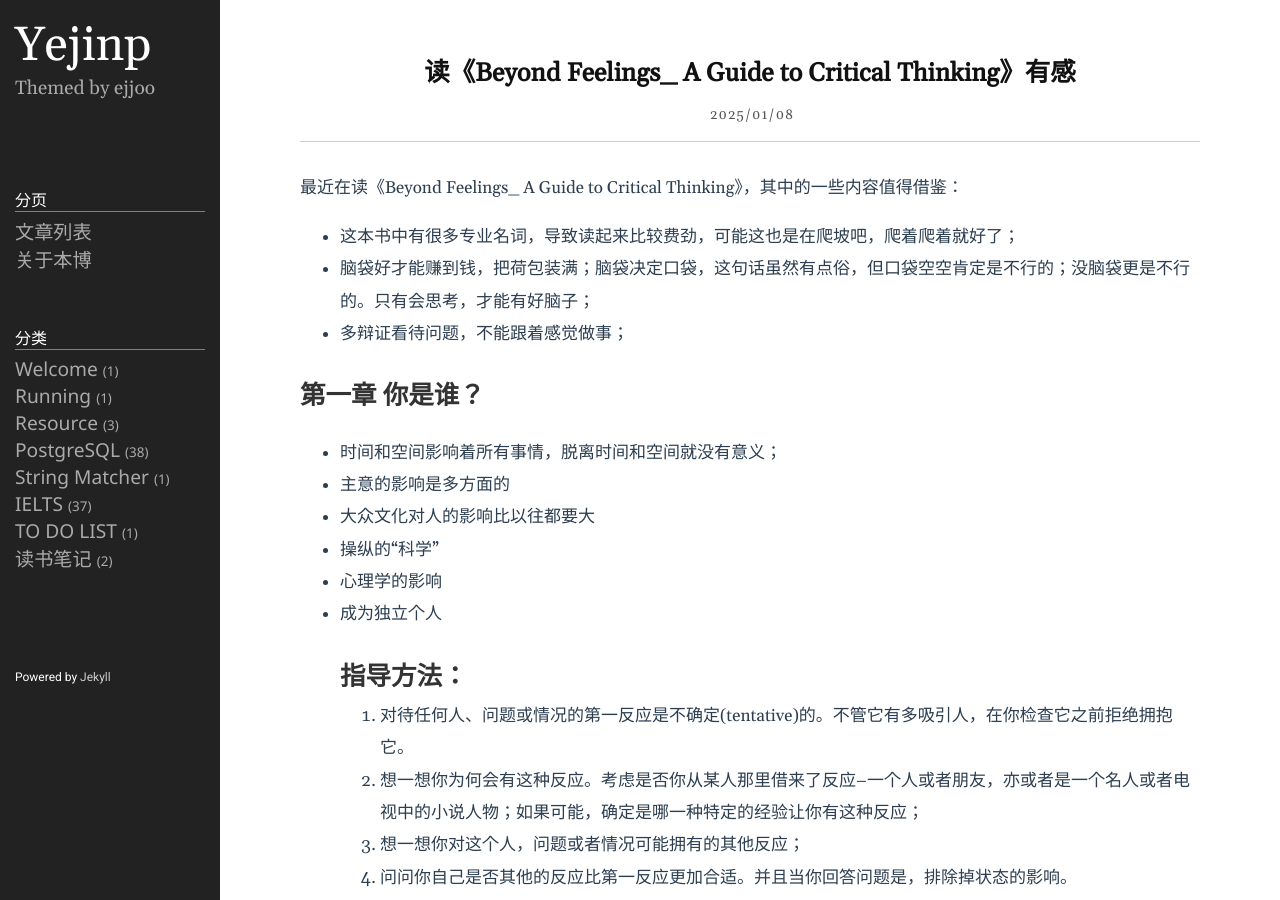
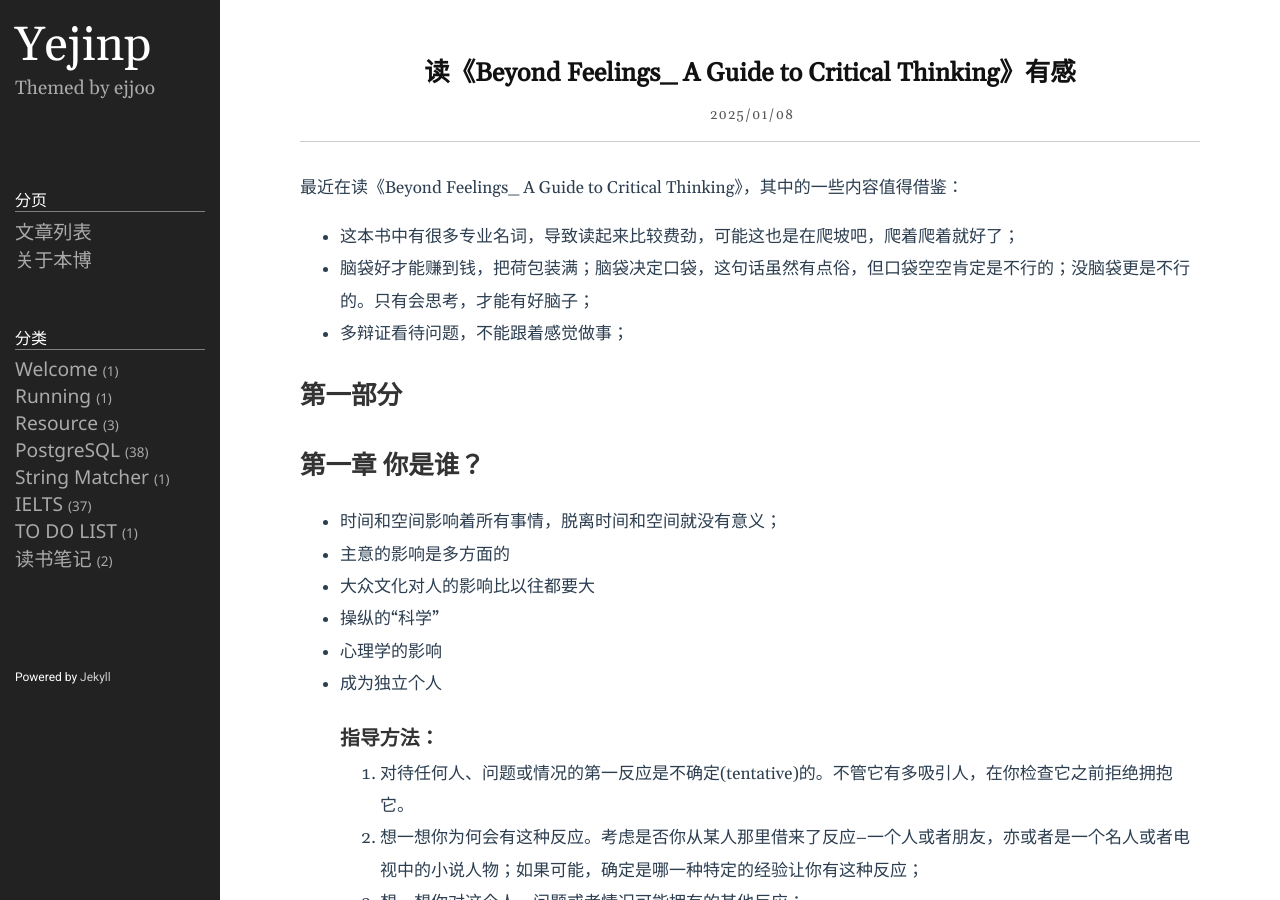
Before and after one commit to yejinp/yejinp.github.io, a Jekyll site: the page built from _posts/2025-01-08-读《Beyond Feelings_ A Guide to Critical Thinking》有感.markdown, in a window 1280 px wide and 900 px high. Built offline with Jekyll 4.4.1, drawn with Linux system fonts in a browser that asks for light colours.

Commit message:
更新层次结构

```diff
--- a/_posts/2025-01-08-读《Beyond Feelings_ A Guide to Critical Thinking》有感.markdown
+++ b/_posts/2025-01-08-读《Beyond Feelings_ A Guide to Critical Thinking》有感.markdown
@@ -10,20 +10,21 @@
 - 脑袋好才能赚到钱，把荷包装满；脑袋决定口袋，这句话虽然有点俗，但口袋空空肯定是不行的；没脑袋更是不行的。只有会思考，才能有好脑子；
 - 多辩证看待问题，不能跟着感觉做事；
 
-# 第一章 你是谁？
+# 第一部分
+## 第一章 你是谁？
 - 时间和空间影响着所有事情，脱离时间和空间就没有意义；
 - 主意的影响是多方面的
 - 大众文化对人的影响比以往都要大
 - 操纵的“科学”
 - 心理学的影响
 - 成为独立个人
-## 指导方法：
+### 指导方法：
  1. 对待任何人、问题或情况的第一反应是不确定(tentative)的。不管它有多吸引人，在你检查它之前拒绝拥抱它。
  2. 想一想你为何会有这种反应。考虑是否你从某人那里借来了反应--一个人或者朋友，亦或者是一个名人或者电视中的小说人物；如果可能，确定是哪一种特定的经验让你有这种反应；
  3. 想一想你对这个人，问题或者情况可能拥有的其他反应；
  4. 问问你自己是否其他的反应比第一反应更加合适。并且当你回答问题是，排除掉状态的影响。
 
-# 第二章 什么是批判性思考
+## 第二章 什么是批判性思考
 - 头脑，大脑或者两者
 - 批判性思考的定义
 - 批判性思考者的特征
@@ -32,7 +33,7 @@
 - 批判性思考和写作
 - 批判性思考和讨论
 - 避免抄袭
-# 第三章 真相是什么？
+## 第三章 真相是什么？
 - 从哪里开始
 - 不完美的知觉
 - 不完美的记忆
```
